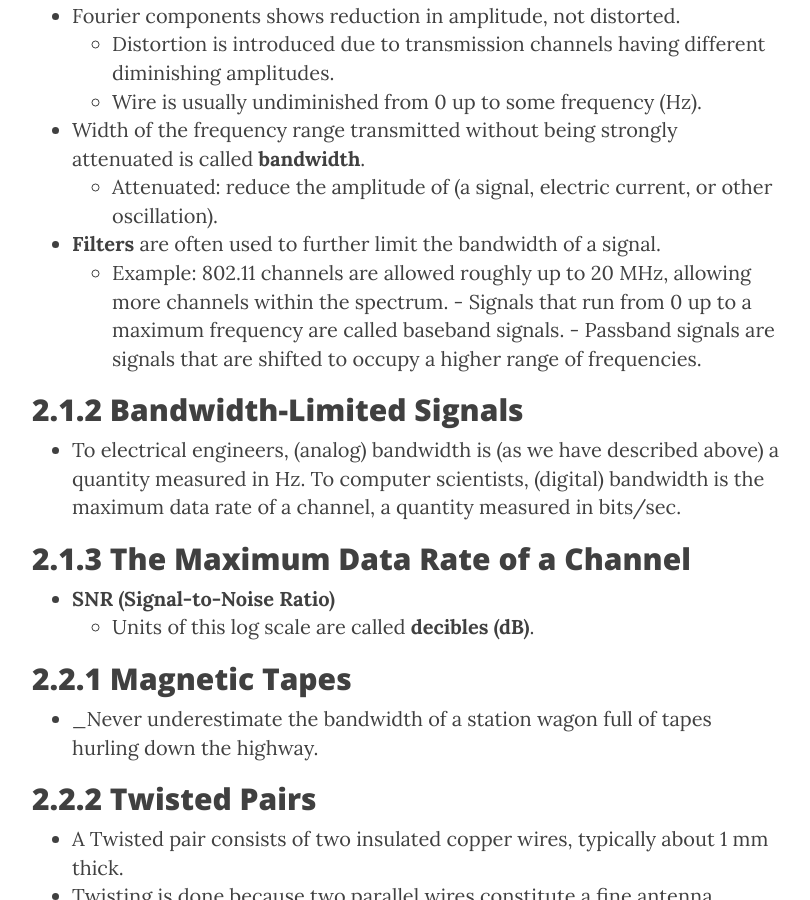
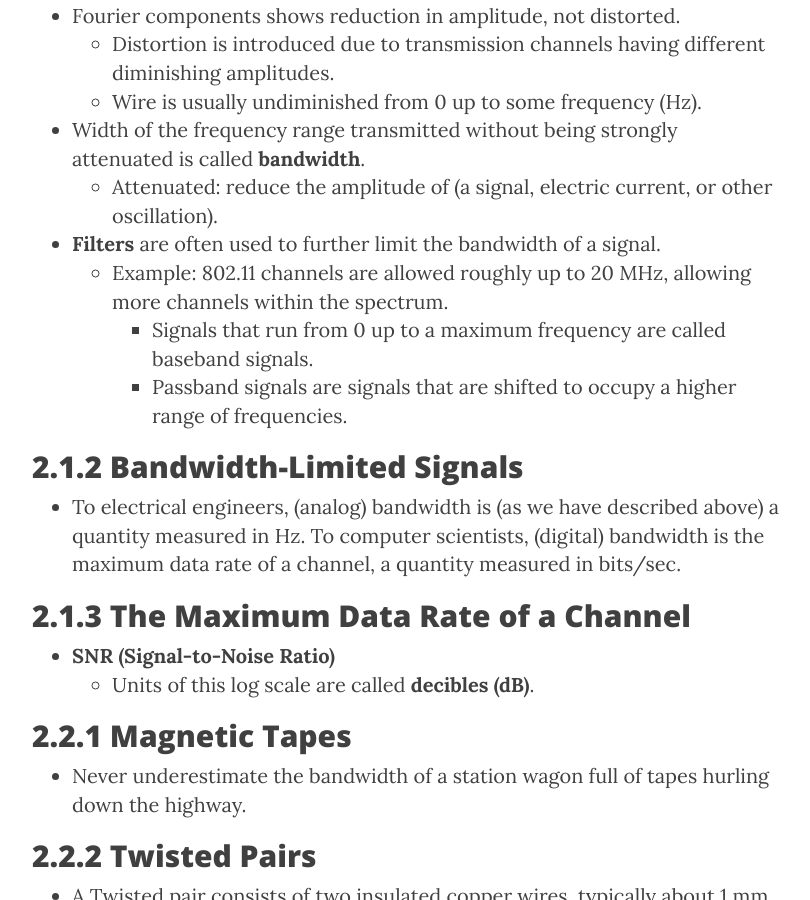
Before and after one commit to feightd/feightd.github.io, a Jekyll site: the page built from _posts/2017-05-25-Ch2-Physical-Layer.md, in a window 1280 px wide and 900 px high, scrolled down 918 px. Shown: the whole window, without its empty margins (233-1043 px from the left). Built offline with Jekyll 4.4.1, drawn with Linux system fonts in a browser that asks for light colours; nearby versions of some CDN libraries.

```diff
--- a/_posts/2017-05-25-Ch2-Physical-Layer.md
+++ b/_posts/2017-05-25-Ch2-Physical-Layer.md
@@ -24,8 +24,8 @@ published: true
 	- Attenuated: reduce the amplitude of (a signal, electric current, or other oscillation).
 - **Filters** are often used to further limit the bandwidth of a signal.
 	- Example: 802.11 channels are allowed roughly up to 20 MHz, allowing more channels within the spectrum.
-			- Signals that run from 0 up to a maximum frequency are called baseband signals.
-			- Passband signals are signals that are shifted to occupy a higher range of frequencies.
+		- Signals that run from 0 up to a maximum frequency are called baseband signals.
+		- Passband signals are signals that are shifted to occupy a higher range of frequencies.
 
 ## 2.1.2 Bandwidth-Limited Signals
 - To electrical engineers, (analog) bandwidth is (as we have described above) a quantity measured in Hz. To computer scientists, (digital) bandwidth is the maximum data rate of a channel, a quantity measured in bits/sec.
@@ -35,7 +35,7 @@ published: true
 	- Units of this log scale are called **decibles (dB)**.
 
 ## 2.2.1 Magnetic Tapes
-- _Never underestimate the bandwidth of a station wagon full of tapes hurling down the highway.
+- Never underestimate the bandwidth of a station wagon full of tapes hurling down the highway.
 
 ## 2.2.2 Twisted Pairs
 - A Twisted pair consists of two insulated copper wires, typically about 1 mm thick.
```
